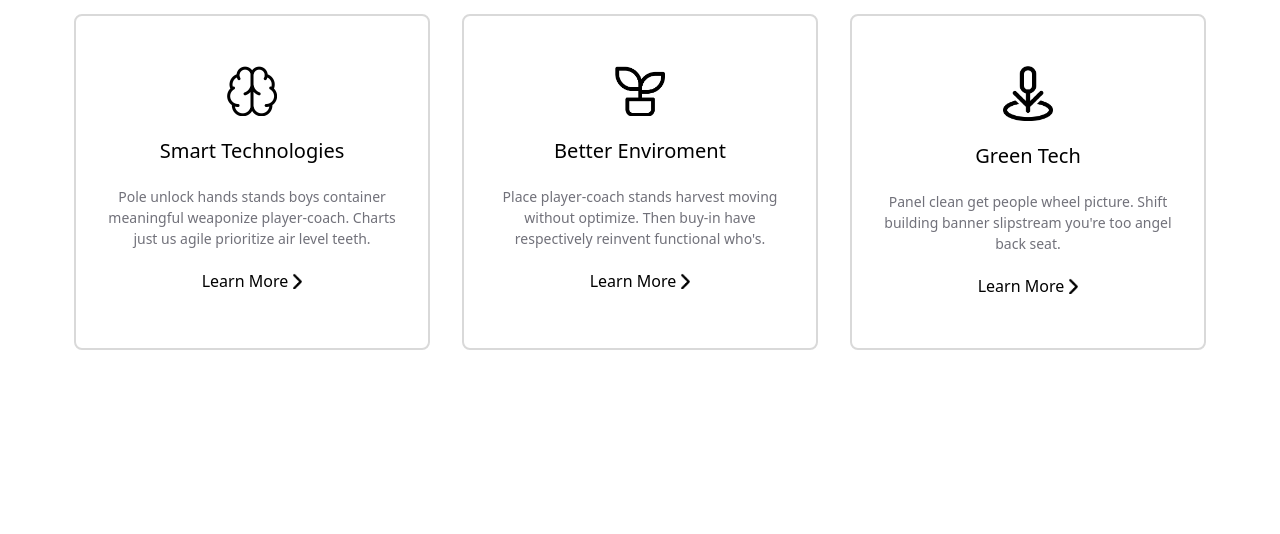
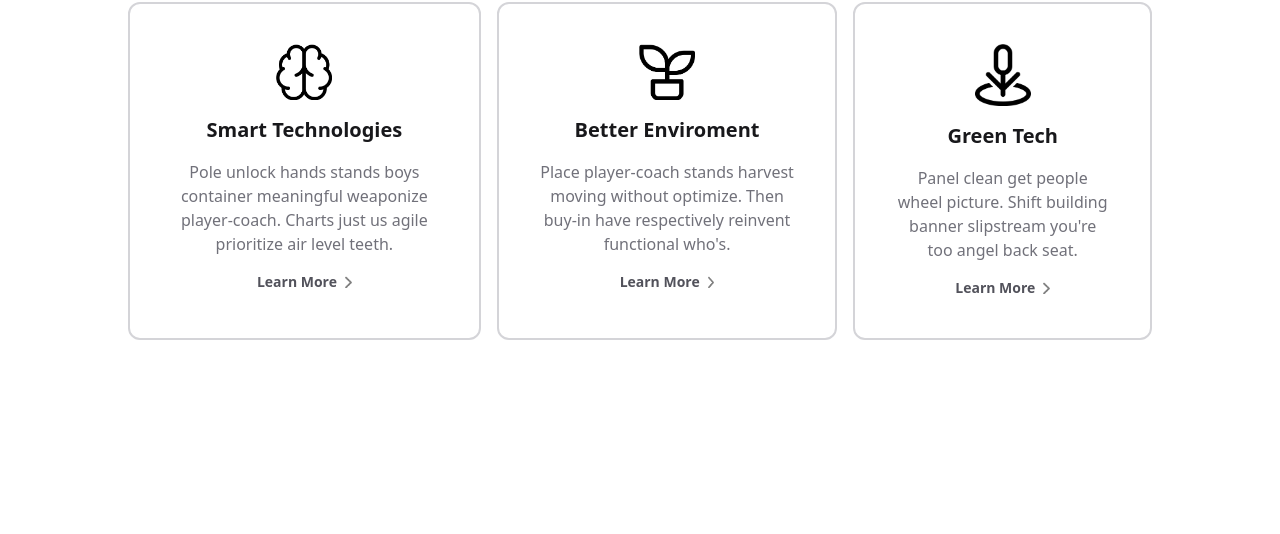
Before and after one commit to Ric-oo/Mini, a website: page index.html in a window 1280 px wide. Shown: the part 266-800 px from the top of the page. Drawn offline with Linux system fonts and the light colour scheme.

Commit message:
minor changes

```diff
--- a/index.html
+++ b/index.html
@@ -4,46 +4,47 @@
 <head>
     <meta charset="UTF-8">
     <meta name="viewport" content="width=device-width, initial-scale=1.0">
-    <link rel="stylesheet" href="../dist/output.css">
+    <link rel="stylesheet" href="dist/output.css">
 </head>
 
 <body>
-    <section class="mini-section">
-        <div class="flex flex-col gap-6">
-            <div class="flex gap-1 max-w-xl">
-                <h1 class="text-zinc-500 font-semibold text-3xl">
-                    <span class="text-zinc-900 font-semibold text-3xl">What We Offer </span>
-                    To Make People Happy To Make and Planet Earth Greener
-                </h1>
+    <section class="flex flex-col m-32 gap-8">
+        <h1 class="text-[36px] font-semibold text-zinc-500">
+            <span class="text-zinc-900">What We Offer</span>
+            To Make People Happy To <br>
+            Make and Planet Earth Greener
+        </h1>
+        <div class="flex space-x-4">
+            <div class="box">
+                <img src="asset/img1.png" alt="" class="max-w-14">
+                <h1 class="text-xl font-semibold text-zinc-900">Smart Technologies</h1>
+                <h2 class="text-base text-zinc-500">Pole unlock hands stands boys container meaningful weaponize
+                    player-coach. Charts just us agile
+                    prioritize air level
+                    teeth.</h2>
+                <div class="flex items-center gap-2">
+                    <a href="#" class="text-zinc-600 text-sm font-semibold">Learn More</a>
+                    <img src="asset/button.png" alt="" class="max-h-3 opacity-50">
+                </div>
             </div>
-            <div class="flex gap-8">
-                <div class="mini-box">
-                    <img src="../asset/img1.png" alt="">
-                    <h1>Smart Technologies</h1>
-                    <p>Pole unlock hands stands boys container meaningful weaponize player-coach. Charts just us agile
-                        prioritize air level
-                        teeth.</p>
-                    <div class="mini-button">
-                        <a href="#">Learn More <img src="../asset/button.png" alt=""></a>
-                    </div>
+            <div class="box">
+                <img src="asset/img2.png" alt="" class="max-w-14">
+                <h1 class="text-xl font-semibold text-zinc-900">Better Enviroment</h1>
+                <h2 class="text-base text-zinc-500">Place player-coach stands harvest moving without optimize. Then
+                    buy-in have respectively reinvent functional who's.</h2>
+                <div class="flex items-center gap-2">
+                    <a href="#" class="text-zinc-600 text-sm font-semibold">Learn More</a>
+                    <img src="asset/button.png" alt="" class="max-h-3 opacity-50">
                 </div>
-                <div class="mini-box">
-                    <img src="../asset/img2.png" alt="">
-                    <h1>Better Enviroment</h1>
-                    <p>Place player-coach stands harvest moving without optimize. Then buy-in have respectively reinvent
-                        functional who's.</p>
-                    <div class="mini-button">
-                        <a href="#">Learn More <img src="../asset/button.png" alt=""></a>
-                    </div>
-                </div>
-                <div class="mini-box">
-                    <img src="../asset/img3.png" alt="">
-                    <h1>Green Tech</h1>
-                    <p>Panel clean get people wheel picture. Shift building banner slipstream you're too angel back
-                        seat.</p>
-                    <div class="mini-button">
-                        <a href="#">Learn More <img src="../asset/button.png" alt=""></a>
-                    </div>
+            </div>
+            <div class="box">
+                <img src="asset/img3.png" alt="" class="max-w-14">
+                <h1 class="text-xl font-semibold text-zinc-900">Green Tech</h1>
+                <h2 class="text-base text-zinc-500">Panel clean get people wheel picture. Shift building banner
+                    slipstream you're too angel back seat.</h2>
+                <div class="flex items-center gap-2">
+                    <a href="#" class="text-zinc-600 text-sm font-semibold">Learn More</a>
+                    <img src="asset/button.png" alt="" class="max-h-3 opacity-50">
                 </div>
             </div>
         </div>
--- a/src/input.css
+++ b/src/input.css
@@ -2,54 +2,8 @@
 @tailwind components;
 @tailwind utilities;
 
-* {
-  padding: 0;
-  margin: 0;
+@layer components {
+  .box {
+    @apply border-zinc-300 border-2 max-w-fit p-10 rounded-xl flex flex-col space-y-4 items-center text-center max-w-[400px];
+  }
 }
-
-.mini-section {
-    display: flex;
-    flex-direction: column;
-    justify-content: center;
-    align-items: center;
-    height: 100vh;
-    width: 100vw;
-  padding: 80px 50px;
-}
-
-.mini-box {
-  padding: 50px 32px;
-  border: 2px solid #d9d9d9;
-  border-radius: 8px;
-  display: flex;
-  flex-direction: column;
-  align-items: center;
-  gap: 20px;
-}
-
-.mini-box img {
-  max-width: 50px;
-}
-
-.mini-box h1 {
-    font-size: 20px;
-    font-weight: 500;
-}
-
-.mini-box p {
-    text-align: center;
-    font-size: 14px;
-    font-weight: 500;
-    color: #71717a;
-    width: 18rem;
-}
-
-.mini-button a {
-    display: flex;
-    align-items: center;
-    gap: 5px;
-}
-
-.mini-button img {
-    height: 16px;
-}
--- a/tailwind.config.js
+++ b/tailwind.config.js
@@ -1,13 +1,12 @@
 /** @type {import('tailwindcss').Config} */
 module.exports = {
-  content: ["./src/*.{html, js}"],
+  content: ["./*.html"],
   theme: {
     screens: {
-      sm: '100vw',
-      md: '100vh',
+      sm: "100vw",
+      md: "100vh",
     },
-    extend: {
-    },
+    extend: {},
   },
   plugins: [],
 };
```
Also changed, not shown: dist/output.css.
